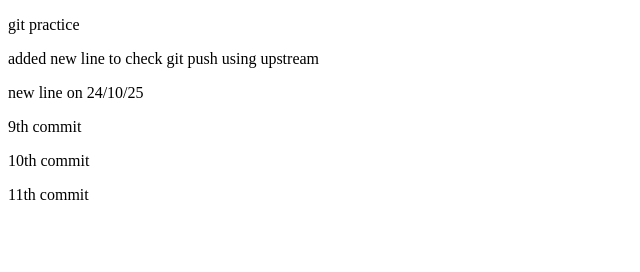
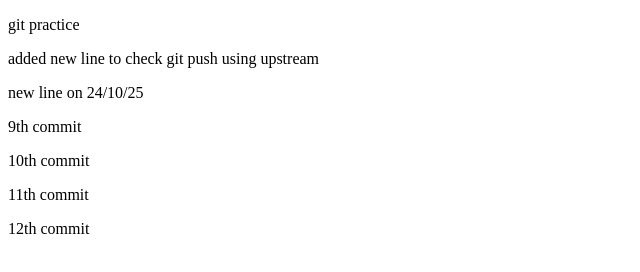
Before and after one commit to vaishnavi-kudupudi/git-test, a plain HTML site: page index.html in a window 1280 px wide. Shown: the whole page, without its empty margins (0-640 px from the left). Drawn offline with Linux system fonts and the light colour scheme.

Commit message:
12th commit

```diff
--- a/index.html
+++ b/index.html
@@ -12,5 +12,6 @@
     <p>9th commit</p>
     <p>10th commit</p>
     <p>11th commit</p>
+    <p>12th commit</p>
 </body>
 </html>
```
